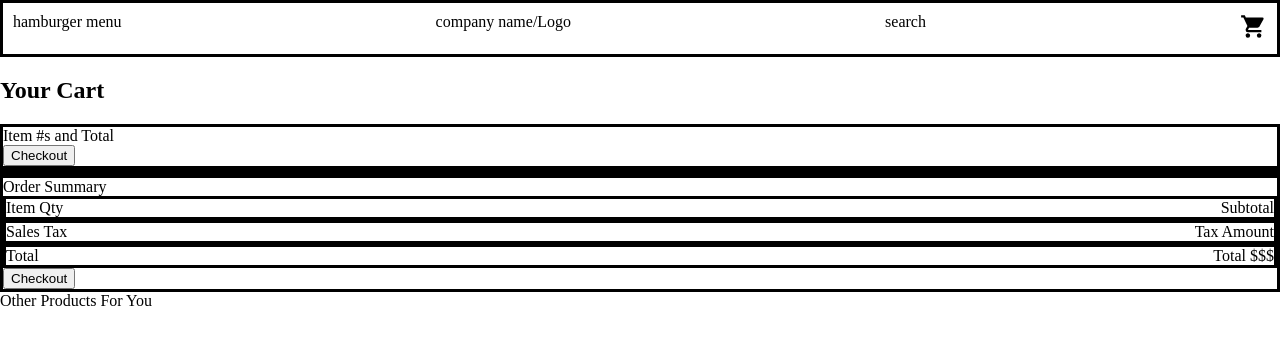
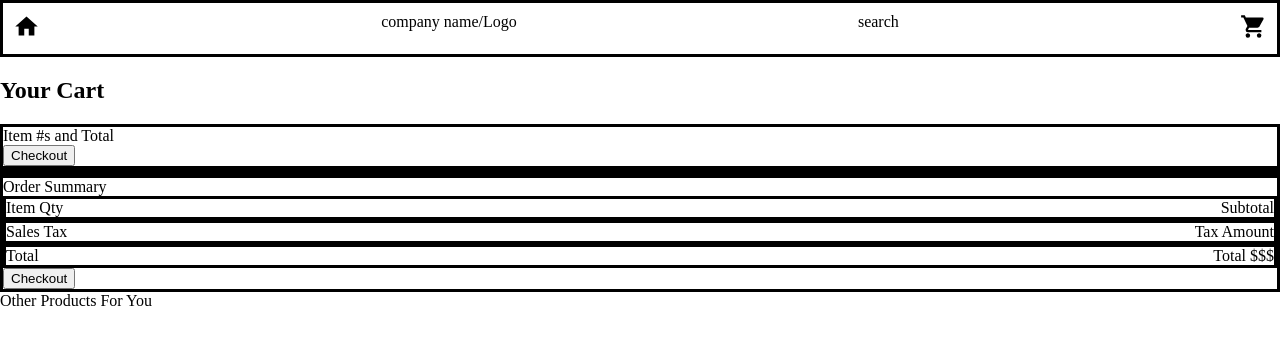
Before and after one commit to jcintron82/Ecommerce, a React (Create React App) app: page /usercart in a window 1280 px wide. Shown: the top 344 px of the page. Built offline with nearby package versions, Linux system fonts and the light colour scheme.

Commit message:
Added home svg icon to header

```diff
--- a/src/components/header.js
+++ b/src/components/header.js
@@ -1,4 +1,5 @@
 import {ReactComponent as Cart} from './cart.svg';
+import {ReactComponent as HomeIcon} from './home.svg';
 import { useNavigate } from 'react-router-dom'
 import stock from '../images/stock.avif'
 
@@ -6,13 +7,18 @@ import stock from '../images/stock.avif'
 export function Header() {
 	const navigate = useNavigate();
 
+	const homeClick = () => {
+		navigate('/home')
+	}
+
+
 	const cartClick = () => {
 		navigate('/usercart')
 	}
 
 	return (
 		<div className='header'>
-		<div> hamburger menu</div>
+		<div><HomeIcon style={{width: '27px'}} onClick={homeClick} /></div>
 		<div> company name/Logo</div>
 		<div> search</div>
 		<div> <Cart style={{width: '27px'}} onClick={cartClick} /> </div>
```
Also changed, not shown: src/components/home.svg (added).
